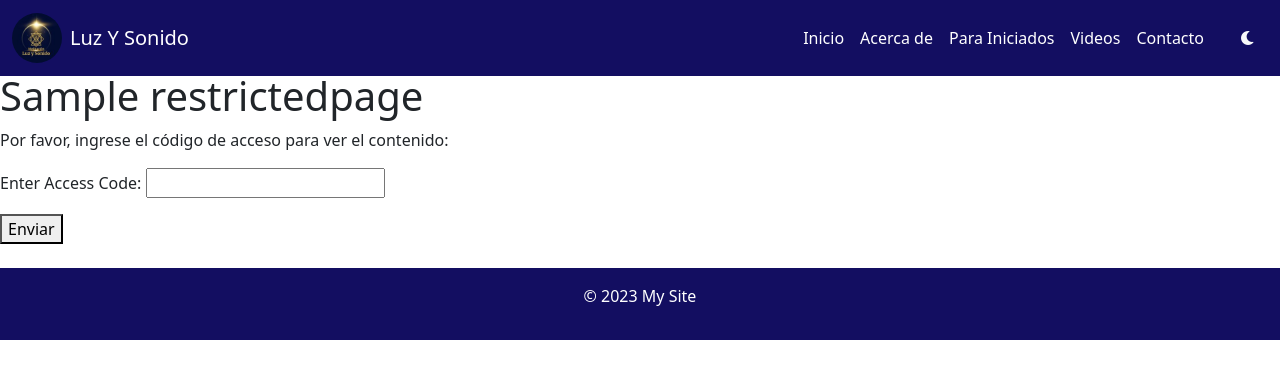
After one commit to zura-papiashvili/roofing, a Django app: page /restricted/ in a window 1280 px wide. The commit adds this page. Shown: the top 379 px of the page. Run offline with Django 5.2, Linux system fonts and the light colour scheme; tables that the repository leaves empty hold one stand-in row (values such as "Sample post").

Commit message:
feat: restricted page

```diff
--- /dev/null
+++ b/blog/forms.py
@@ -0,0 +1,5 @@
+from django import forms
+
+
+class AccessCodeForm(forms.Form):
+    code = forms.CharField(max_length=20, label="Enter Access Code")
--- a/blog/models.py
+++ b/blog/models.py
@@ -162,3 +162,18 @@ class CarouselImage(models.Model):
     class Meta:
         verbose_name = "Imagen del Carrusel"
         verbose_name_plural = "Imágenes del Carrusel"
+
+
+class RestrictedPage(models.Model):
+    title = models.CharField(max_length=100, verbose_name="Title")
+    content = models.TextField(verbose_name="Content")
+    access_code = models.CharField(
+        max_length=20, verbose_name="Access Code"
+    )  # The code for accessing the page
+
+    def __str__(self):
+        return self.title
+
+    class Meta:
+        verbose_name = "Restricted Page"
+        verbose_name_plural = "Restricted Pages"
--- a/blog/templates/blog/home.html
+++ b/blog/templates/blog/home.html
@@ -32,6 +32,9 @@
 <div class="container mt-4">
     <div class="text-center mb-4" data-aos="fade-up">
         <a href="https://docs.google.com/forms/d/e/1FAIpQLSekhdaorQRJHdRLAQX-UkUhnNe70nWLWcORJ6G_rc-mOUJemw/viewform?fbclid=IwZXh0bgNhZW0CMTEAAR2a0PrbCKNEfmqBdub2RY_l4H-boSy6Wkbe5UKEsmdHLKaUd0J0BbhY0Fw_aem_wGCXZE1LxgoZOG2woqhlTA" class="btn btn-gold" target="_blank" rel="noopener noreferrer" style="background-color: #b08e19;">Quiero Iniciarme</a>
+    </div>
+    <div class="text-center mb-4" data-aos="fade-up">
+        <a href="{% url 'restricted' %}" class="btn btn-gold" target="_blank" rel="noopener noreferrer" style="background-color: #b08e19;">Para Iniciados</a>
     </div>
     <h2 class="mb-4 text-center" data-aos="fade-up">Nuevos Videos</h2>
     <div class="row">
--- /dev/null
+++ b/blog/templates/enter_code.html
@@ -0,0 +1,14 @@
+{% extends "base.html" %}
+
+{% block title %}Ingresar Código de Acceso{% endblock %}
+
+{% block content %}
+<h1>{{ page.title }}</h1>
+<p>Por favor, ingrese el código de acceso para ver el contenido:</p>
+
+<form method="post">
+    {% csrf_token %}
+    {{ form.as_p }}
+    <button type="submit">Enviar</button>
+</form>
+{% endblock %}
--- a/blog/urls.py
+++ b/blog/urls.py
@@ -2,6 +2,7 @@ from django.urls import path
 from . import views
 from django.contrib.sitemaps.views import sitemap
 from .sitemaps import StaticViewSitemap  # Import your sitemaps
+
 
 sitemaps = {
     "static": StaticViewSitemap,
@@ -13,4 +14,5 @@ urlpatterns = [
     path("contact/", views.contact, name="contact"),
     path("posts/", views.posts, name="posts"),
     path("sitemap.xml", sitemap, {"sitemaps": sitemaps}),
+    path("restricted/", views.restricted_page_view, name="restricted"),
 ]
--- a/blog/views.py
+++ b/blog/views.py
@@ -1,11 +1,11 @@
-from django.shortcuts import render
-from .models import Author, Post, FAQ, Carousel
+from django.shortcuts import get_object_or_404, render
+from .models import Author, Post, FAQ, Carousel, RestrictedPage
 from django.core.mail import send_mail
 from django.conf import settings
 from django.template.loader import render_to_string
-
+from django.http import HttpResponseForbidden
+from .forms import AccessCodeForm
 from luzysonido.settings import EMAIL_HOST_USER
-import logging
 
 
 def home(request):
@@ -62,3 +62,18 @@ def contact(request):
         return render(request, "contact.html", {"message_name": message_name})
 
     return render(request, "contact.html", {})
+
+
+def restricted_page_view(request):
+    page = get_object_or_404(RestrictedPage)  # There is only one page, so just fetch it
+    form = AccessCodeForm(request.POST or None)
+
+    if request.method == "POST" and form.is_valid():
+        if form.cleaned_data["code"] == page.access_code:
+            return render(request, "restricted_page.html", {"page": page})
+        else:
+            # If the code doesn't match, deny access
+            return render(request, "restricted_denied.html", {"page": page})
+
+    # Render the form if the code hasn't been submitted yet
+    return render(request, "enter_code.html", {"form": form, "page": page})
--- a/templates/base.html
+++ b/templates/base.html
@@ -82,6 +82,9 @@
                         <a class="nav-link text-white" href="{% url 'about' %}">Acerca de</a>
                     </li>
                     <li class="nav-item">
+                        <a class="nav-link text-white" href="{% url 'restricted' %}">Para Iniciados</a>
+                    </li>
+                    <li class="nav-item">
                         <a class="nav-link text-white" href="{% url 'posts' %}">Videos</a>
                     </li>
                     <li class="nav-item">
```
Also changed, not shown: blog/admin.py (+16 -1 lines), blog/templates/restricted_denied.html (added, +8 -0 lines), blog/templates/restricted_page.html (added, +8 -0 lines), blog/migrations/0008_restrictedpage.py (added).
